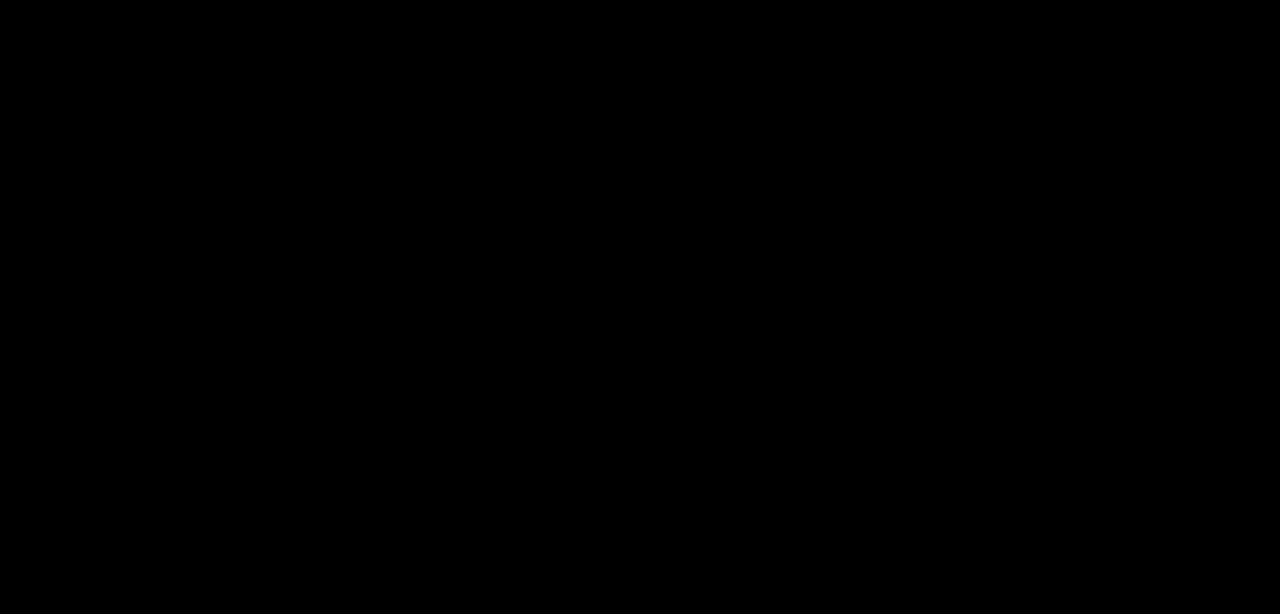
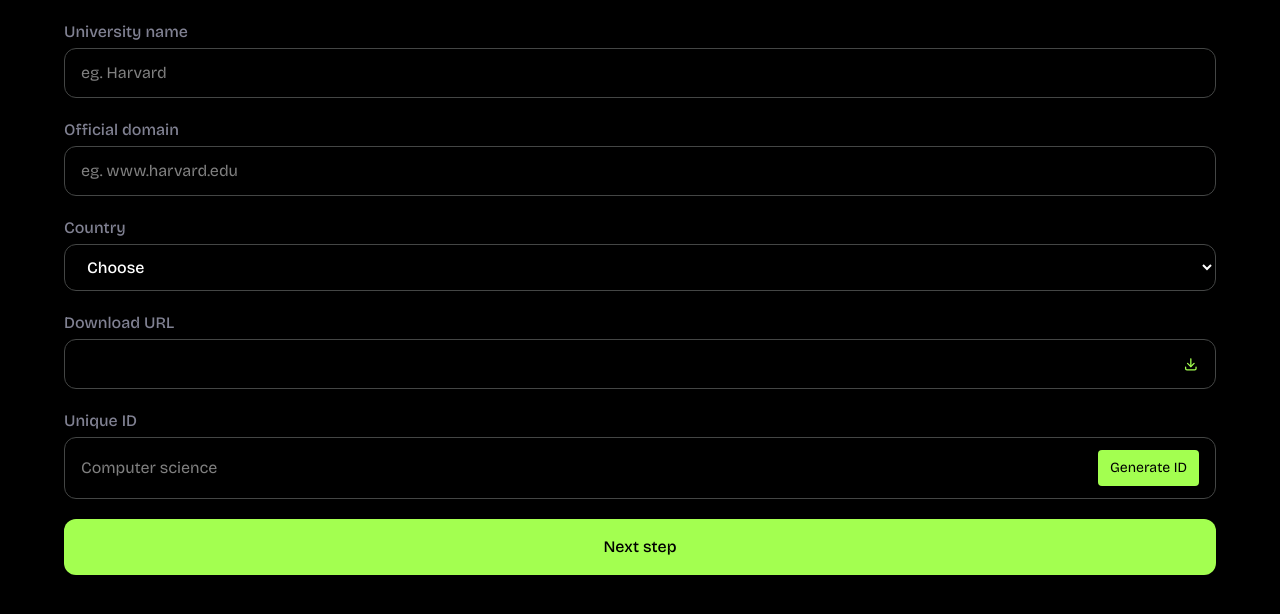
Before and after one commit to JayWebtech/certiva_dapp, a Next.js app: page / in a window 1280 px wide. Shown: the top 614 px of the page. Built offline with nearby package versions, Linux system fonts and the light colour scheme.

Commit message:
working on input and button component

```diff
--- a/package.json
+++ b/package.json
@@ -9,9 +9,12 @@
     "lint": "next lint"
   },
   "dependencies": {
+    "formik": "^2.4.6",
+    "next": "15.2.1",
     "react": "^19.0.0",
     "react-dom": "^19.0.0",
-    "next": "15.2.1"
+    "react-icons": "^5.5.0",
+    "yup": "^1.6.1"
   },
   "devDependencies": {
     "@tailwindcss/postcss": "^4",
--- a/src/app/globals.css
+++ b/src/app/globals.css
@@ -5,3 +5,10 @@ body {
   background: #000000;
   font-family: var(--font-bricolage-grotesque);
 }
+
+
+
+
+input, button, select {
+  outline: none;
+}
--- a/src/app/page.jsx
+++ b/src/app/page.jsx
@@ -1,9 +1,65 @@
-import Image from "next/image";
+"use client";
+import { Formik } from "formik";
+import { Field, Select, Submit } from "@/components/form";
+import { test_schema } from "@/schema";
+
+import { TbDownload } from "react-icons/tb";
+
 
 export default function Home() {
   return (
     <div>
 
+      {/* Testing Input, Select, Button components */}
+
+      <Formik
+        initialValues={{ university_name: "", official_domain: "", country: "", url: "" }}
+        onSubmit={(values)=> console.log("values: ", values)}
+        validationSchema={test_schema}
+      >
+        {()=> (
+          <>
+            <Field
+              name="university_name"
+              label="University name"
+              placeholder="eg. Harvard"
+              type="text"
+            />
+            <Field
+              name="official_domain"
+              label="Official domain"
+              placeholder="eg. www.harvard.edu"
+              type="text"
+            />
+
+            <Select
+              name="country"
+              label="Country"
+              options={["Nigeria", "Denmark", "Ecuador", "Senegal", "France", "Kali"]}
+            />
+
+
+            <Field
+              name="url"
+              label="Download URL"
+              placeholder=""
+              type="text"
+              Icon={TbDownload}
+              handleIconClick={()=> null}
+            />
+            <Field
+              name="id"
+              label="Unique ID"
+              placeholder="Computer science"
+              type="text"
+              buttonText={"Generate ID"}
+              handleButtonClick={()=> null}
+            />
+
+            <Submit title="Next step" />
+          </>
+        )}
+      </Formik>
     </div>
   );
 }
--- /dev/null
+++ b/src/components/form/Button.jsx
@@ -0,0 +1,20 @@
+import React from "react";
+import { useFormikContext } from "formik";
+
+const Submit = ({
+    title,
+}) => {
+    const { handleSubmit } = useFormikContext();
+
+    return (
+        <button
+            type="button"
+            className={`bg-primary text-black w-full px-[16px] py-[16px] rounded-[12px] font-[500] `}
+            onClick={handleSubmit}
+        >
+            { title }
+        </button>
+    )
+}
+
+export default Submit;
--- /dev/null
+++ b/src/components/form/Error.jsx
@@ -0,0 +1,10 @@
+import React from "react";
+
+const Error = ({ error, visible }) => {
+    if(!visible) return null;
+    return (
+        <p className="text-sm text-error"> { error } </p>
+    )
+}
+
+export default Error;
--- /dev/null
+++ b/src/components/form/Field.jsx
@@ -0,0 +1,60 @@
+"use client";
+import React, { useEffect, useState } from "react";
+import { useFormikContext } from "formik";
+
+import Error from "./Error";
+import Input from "./Input";
+import Label from "./Label";
+
+const Field = ({ Icon, handleIconClick, buttonText, handleButtonClick, label, mandatory, name, placeholder, value, type, ...otherProps }) => {
+    const { errors, handleChange, touched, values } = useFormikContext();
+    const [inputValue, setInputValue] = useState("");
+
+    const handleManualChange = (e) => {
+        setInputValue(e.target.value);
+        handleChange(e.target.value);
+    }
+
+    useEffect(()=> {
+        if(value){
+            setInputValue(value);
+            values[name] = value
+        }
+    },[value])
+    return (
+        <div className="form-group mb-5">
+            { label && (
+                <Label
+                    name={label}
+                    error={errors[name]}
+                    label={label}
+                    visible={touched[name]}
+                />
+            )}
+
+            <Input
+                Icon={Icon}
+                handleIconClick={handleIconClick}
+                handleChange={value ? handleManualChange : handleChange}
+                label={label}
+                mandatory={mandatory}
+                name={name}
+                placeholder={placeholder}
+                type={type}
+                value={value ? inputValue : values[name]}
+                error={errors[name]}
+                visible={touched[name]}
+                buttonText={buttonText}
+                handleButtonClick={handleButtonClick}
+                {...otherProps}
+            />
+
+            <Error
+                error={errors[name]}
+                visible={touched[name]}
+            />
+        </div>
+    )
+}
+
+export default Field;
--- /dev/null
+++ b/src/components/form/Input.jsx
@@ -0,0 +1,39 @@
+import React from "react";
+
+const Input = ({
+    name,
+    type,
+    placeholder,
+    value,
+    handleChange,
+    Icon,
+    handleIconClick,
+    buttonText,
+    handleButtonClick,
+}) => {
+    return (
+        <div className="input border border-stroke rounded-[12px] flex items-center gap-2 justify-between py-[12px] px-[16px]">
+            <input
+                name={name}
+                placeholder={placeholder}
+                type={type}
+                value={value}
+                onChange={handleChange}
+                className="w-full text-white"
+            />
+
+
+            { Icon && (
+                <Icon onClick={handleIconClick} className="text-primary text-base" />
+            )}
+
+            { buttonText && (
+                <button className="bg-primary py-[8px] px-[12px] rounded-[4px] min-w-[fit-content] text-sm">
+                    <span> { buttonText } </span>
+                </button>
+            )}
+        </div>
+    )
+}
+
+export default Input;
--- /dev/null
+++ b/src/components/form/Label.jsx
@@ -0,0 +1,14 @@
+import React from "react";
+
+const Label = ({ error, label, name, visible }) => {
+    return (
+        <label
+            className={`text-base font-[500] text-[#808192] mb-[4px] block ${ error && visible && "text-error"}`}
+            id={name}
+        >
+            { label }
+        </label>
+    )
+}
+
+export default Label;
--- /dev/null
+++ b/src/components/form/Select.jsx
@@ -0,0 +1,57 @@
+import React, { useRef } from "react";
+import { useFormikContext } from "formik";
+
+import Label from "./Label";
+
+const Select = ({
+    name,
+    label,
+    options,
+}) => {
+    const inputRef = useRef(null);
+    const { errors, touched, handleChange } = useFormikContext();
+
+    const handleFocus = () => {
+        if (inputRef.current.classList.contains('active')) {
+            return
+        } else {
+            inputRef.current.classList.add('active');
+        }
+    }
+
+    const handleBlur = () => {
+        inputRef.current.classList.remove("active");
+    }
+
+    return (
+        <div className="form-group mb-5">
+            { label && (
+                <Label
+                    name={label}
+                    error={errors[name]}
+                    label={label}
+                    visible={touched[name]}
+                />
+            )}
+
+            <select
+                name={name}
+                id={name}
+                className={`
+                    w-full rounded-[12px] text-white text-base leading-base font-[500] px-[18px] py-[12px] border border-stroke
+                    ${ errors[name] && touched[name] && "border-error text-error text-black error-input" }
+                `}
+                ref={inputRef} onFocus={handleFocus} onBlur={handleBlur}
+                onChange={handleChange}
+            >
+                <option value={""}> Choose </option>
+                {options.map((option, index) => (
+                    <option value={option} key={index}> { option } </option>
+                ))}
+            </select>
+        </div>
+    )
+}
+
+
+export default Select;
--- /dev/null
+++ b/src/components/form/index.js
@@ -0,0 +1,5 @@
+export { default as Error } from "./Error";
+export { default as Submit } from "./Button";
+export { default as Field } from "./Field";
+export { default as Label } from "./Label";
+export { default as Select } from "./Select";
--- /dev/null
+++ b/src/schema.js
@@ -0,0 +1,9 @@
+import * as yup from "yup";
+
+
+export const test_schema  = yup.object().shape({
+    university_name: yup.string().required("Please provide university name"),
+    official_domain: yup.string().url().required("Please provide official school website"),
+    country: yup.string().required("Please select a country"),
+    url: yup.string().required("Please add download url"),
+})
--- a/tailwind.config.mjs
+++ b/tailwind.config.mjs
@@ -11,7 +11,9 @@ export default {
         colors: {
           primary: "#A3FF50",
           secondary: "#000000",
-          stroke: "#444645"
+          stroke: "#444645",
+          white: "#ffffff",
+          error: "#FF0000",
         },
         fontFamily: {
           'sora': ['var(--font-sora)', 'sans-serif'],
```
Also changed, not shown: 1 other file (tests, documents, lock files or other folders).
